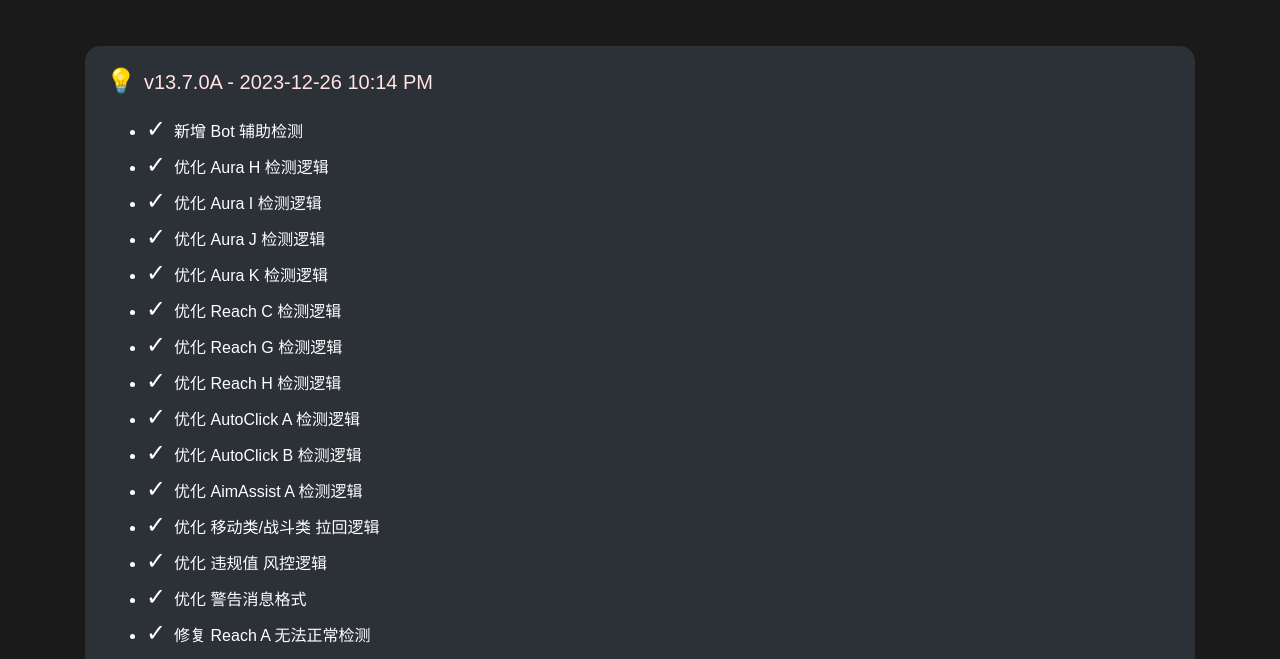
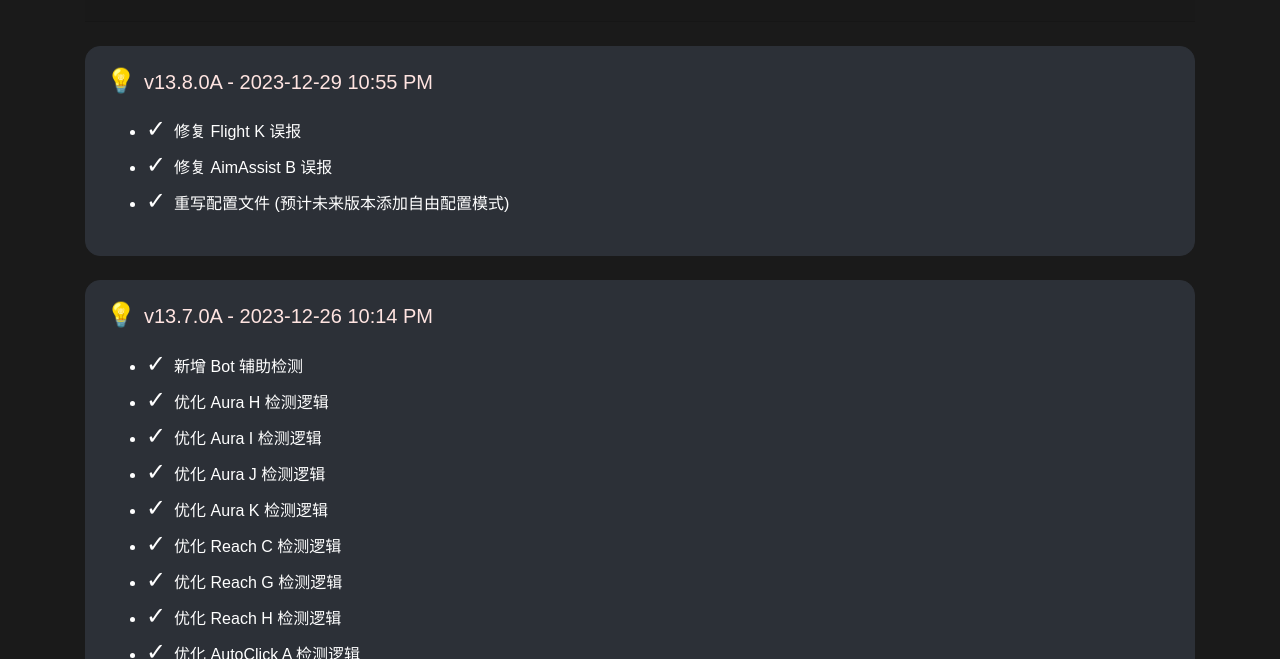
Before and after one commit to CoffeeTeaX/edgeac, a plain HTML site: page index.html in a window 1280 px wide. Shown: the part 141-800 px from the top of the page. Drawn offline with nearby package versions, Linux system fonts and the light colour scheme.

Commit message:
Update index.html

```diff
--- a/index.html
+++ b/index.html
@@ -72,6 +72,19 @@
             <h3 class="card-title"># 更新日志</h3>
         </div>
 
+
+	<div class="card mt-4">
+        <div class="card-body">
+            <h5 class="card-title"><span class="icon">&#128161;</span>v13.8.0A - 2023-12-29 10:55 PM</h5>
+            <p class="card-text">
+                <ul>
+			<li><span class="icon">&#10003;</span>修复 Flight K 误报</li>
+			<li><span class="icon">&#10003;</span>修复 AimAssist B 误报</li>
+			<li><span class="icon">&#10003;</span>重写配置文件 (预计未来版本添加自由配置模式)</li>
+                </ul>
+            </p>
+        </div>
+    </div>
 
 	<div class="card mt-4">
         <div class="card-body">
```
